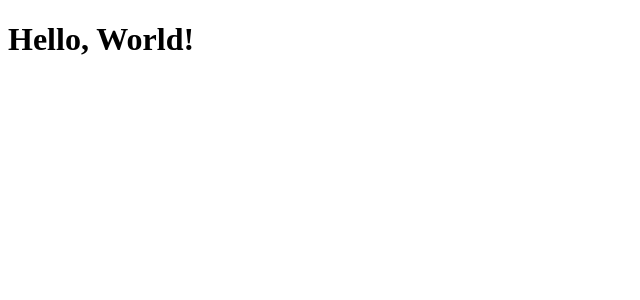
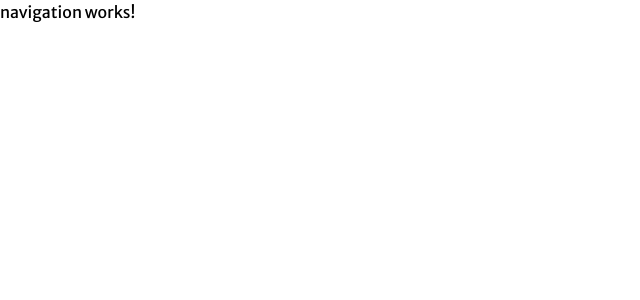
Before and after one commit to bia-wtag/angular-core-deep-dive, an Angular app in the folder the-course/: page / in a window 1280 px wide. Shown: the top 300 px of the page, without its empty margins (0-640 px from the left). Built offline with nearby package versions, Linux system fonts and the light colour scheme.

Commit message:
Updated: Style structuring

```diff
--- a/the-course/angular.json
+++ b/the-course/angular.json
@@ -24,7 +24,7 @@
             "tsConfig": "tsconfig.app.json",
             "inlineStyleLanguage": "scss",
             "assets": ["src/favicon.ico", "src/assets"],
-            "styles": ["src/styles.scss"],
+            "styles": ["src/styles/styles.scss"],
             "scripts": []
           },
           "configurations": {
@@ -79,7 +79,7 @@
             "tsConfig": "tsconfig.spec.json",
             "inlineStyleLanguage": "scss",
             "assets": ["src/favicon.ico", "src/assets"],
-            "styles": ["src/styles.scss"],
+            "styles": ["src/styles/styles.scss"],
             "scripts": []
           }
         }
--- a/the-course/src/app/app.component.html
+++ b/the-course/src/app/app.component.html
@@ -1 +1 @@
-<h1>{{ title }}</h1>
+<app-navigation />
--- a/the-course/src/styles.scss
+++ /dev/null
@@ -1 +0,0 @@
-/* You can add global styles to this file, and also import other style files */
--- /dev/null
+++ b/the-course/src/styles/base/_reset.scss
@@ -0,0 +1,47 @@
+/*
+  Josh's Custom CSS Reset
+  https://www.joshwcomeau.com/css/custom-css-reset/
+*/
+*,
+*::before,
+*::after {
+  box-sizing: border-box;
+}
+* {
+  margin: 0;
+}
+html,
+body {
+  height: 100%;
+}
+body {
+  line-height: 1.5;
+  -webkit-font-smoothing: antialiased;
+}
+img,
+picture,
+video,
+canvas,
+svg {
+  display: block;
+  max-width: 100%;
+}
+input,
+button,
+textarea,
+select {
+  font: inherit;
+}
+p,
+h1,
+h2,
+h3,
+h4,
+h5,
+h6 {
+  overflow-wrap: break-word;
+}
+#root,
+#__next {
+  isolation: isolate;
+}
--- /dev/null
+++ b/the-course/src/styles/base/_variables.scss
@@ -0,0 +1,4 @@
+$primary-light: #f5f5f5;
+$primary-accent: #f05454;
+$primary-dark: #121212;
+$secondary-dark: #30475e;
--- /dev/null
+++ b/the-course/src/styles/styles.scss
@@ -0,0 +1,7 @@
+@import "./base/reset";
+
+@import url("https://fonts.googleapis.com/css2?family=Merriweather+Sans:wght@300;400;500;600;700&display=swap");
+
+* {
+  font-family: "Merriweather Sans", sans-serif;
+}
```
Also changed, not shown: the-course/src/styles/base/_helpers.scss (added, +10 -0 lines).
